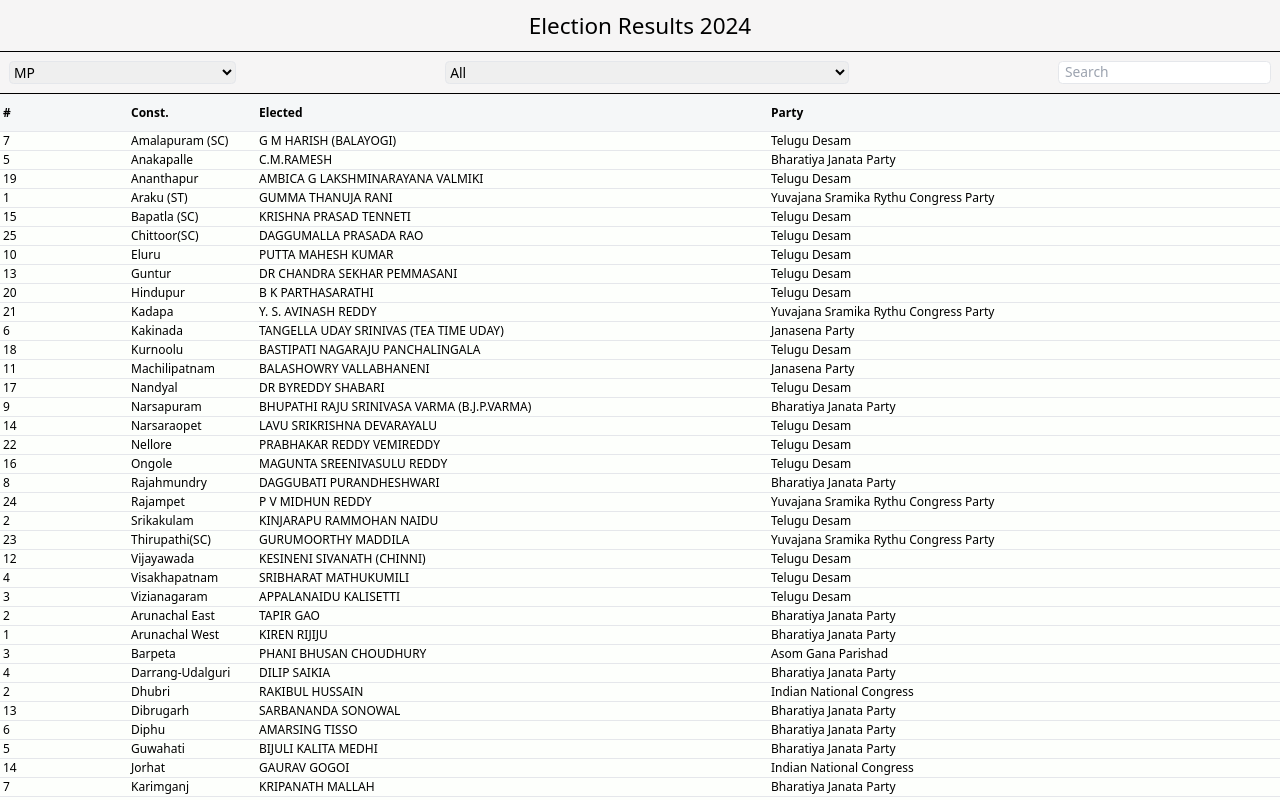
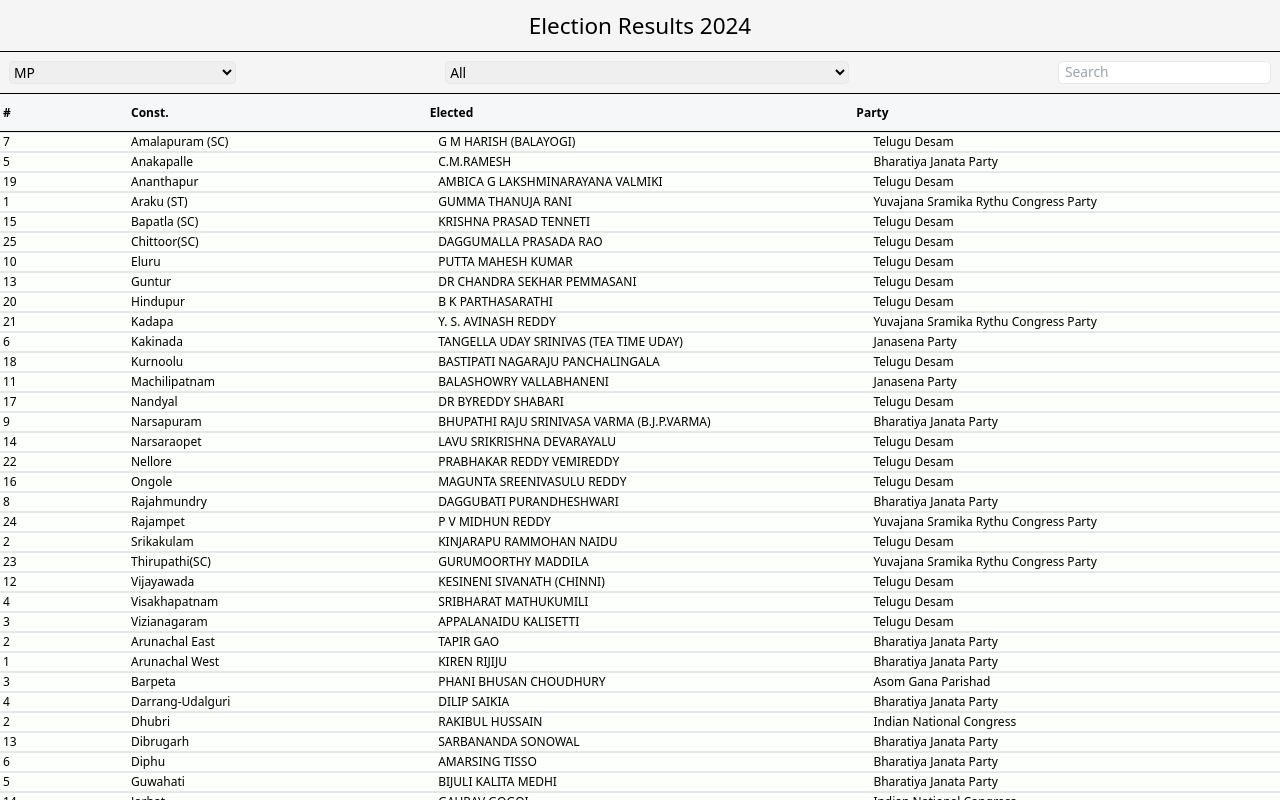
Before and after one commit to stephenmarri/100-Projects, a React (Vite) app in the folder javascript/03.ElectionResults/: page / in a window 1280 px wide. Built offline with nearby package versions, Linux system fonts and the light colour scheme.

Commit message:
js3 - mostly completed

```diff
--- a/javascript/03.ElectionResults/src/App.css
+++ b/javascript/03.ElectionResults/src/App.css
@@ -42,6 +42,7 @@
       position: fixed;
       height: 100vh;
       overflow: auto;
+      table-layout: fixed;
     }
 
     thead {
@@ -56,8 +57,27 @@
 
     }
 
-    tbody, t{
+
+    th, td {
+      /* width: 25%; Adjust based on the number of columns */
+      word-wrap: break-word; /* Allows long words to be broken and wrap to the next line */
+      white-space: normal; /* Normal white-space behavior with wrapping */
+      overflow-wrap: break-word; /* Breaks long words if they overflow */
+      word-break: break-all; /* Breaks long words if they overflow */
+      padding-right: 2px;
+    }
+
+    tr {
+      display: table;
       width: 100%;
+      table-layout: fixed; /* Ensures the columns are of equal width */
     }
   }
 }
+
+
+@media screen and (min-width: 760px) {
+  body {
+
+  }
+}
--- a/javascript/03.ElectionResults/src/components/Data.jsx
+++ b/javascript/03.ElectionResults/src/components/Data.jsx
@@ -9,9 +9,9 @@
                 <thead className=''>
                     <tr className='text-left'>
                         <th className='py-3 ps-1 w-1/10'>#</th>
-                        <th className='py-3 ps-1 w-1.5/15'>Const.</th>
-                        <th className='py-3 ps-1 w-2/5'>Elected</th>
-                        <th className='py-3 ps-1 w-2/5'>Party</th>
+                        <th className='py-3 ps-1 w-0155'>Const.</th>
+                        <th className='py-3 ps-1 w-2/6' >Elected</th>
+                        <th className='py-3 ps-1 w-2/6' >Party</th>
                     </tr>
                 </thead>
 
@@ -19,10 +19,10 @@
                 {
                     data.map((constituency, index) => {
                         return <tr className='border-b border-t' key={`${index}`}>
-                            <td className='ps-1'>{constituency.data_const_number}</td>
-                            <td className='ps-1'>{constituency.data_constituency}</td>
-                            <td className='ps-1'>{constituency.data_leading_candidate}</td>
-                            <td className='ps-1'>{constituency.data_leading_party}</td>
+                            <td Style={"width: 10%"} className='ps-1 '>{constituency.data_const_number}</td>
+                            <td Style={"width: 24%"} className='ps-1 '>{constituency.data_constituency}</td>
+                            <td Style={"width: 34%"} className='ps-1 '>{constituency.data_leading_candidate}</td>
+                            <td Style={"width: 32%"} className='ps-1 '>{constituency.data_leading_party}</td>
                         </tr>
                     })
                 }
--- a/javascript/03.ElectionResults/tailwind.config.js
+++ b/javascript/03.ElectionResults/tailwind.config.js
@@ -8,7 +8,7 @@
     extend: {
       width: {
         '1/10': '10%',
-        '1.5/10': '15%'
+        '1550': '15%'
       }
     },
   },
```
